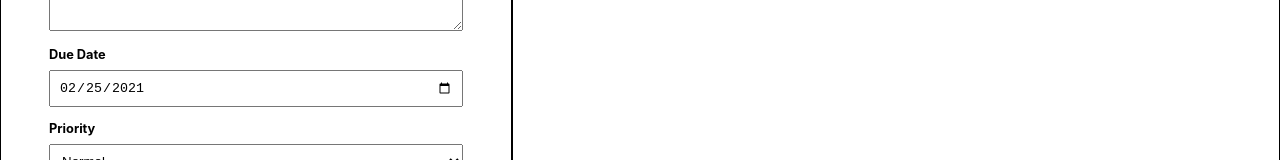
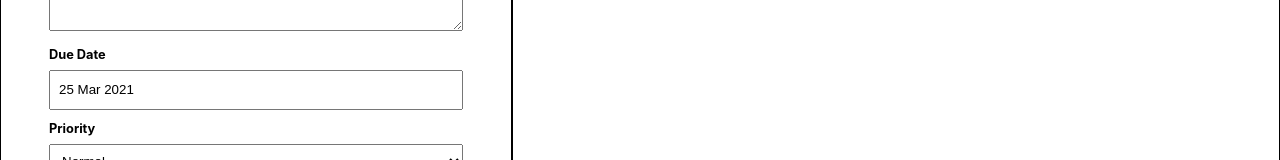
Before and after one commit to AtticusFinchIPH/sota-tek, a React (Create React App) app: page / in a window 1280 px wide. Shown: the part 363-523 px from the top of the page. Built offline with nearby package versions, Linux system fonts and the light colour scheme.

Commit message:
Handle date-format

```diff
--- a/package.json
+++ b/package.json
@@ -4,6 +4,7 @@
   "private": true,
   "dependencies": {
     "react": "^17.0.2",
+    "react-datepicker": "^3.6.0",
     "react-dom": "^17.0.2",
     "react-redux": "^7.2.3",
     "react-scripts": "4.0.3",
--- a/src/components/NewTask.js
+++ b/src/components/NewTask.js
@@ -4,14 +4,10 @@ import './NewTask.css';
 import TaskForm from './TaskForm';
 
 const NewTask = () => {
-    const today = new Date();
-    const date = `${today.getDate()}`.length === 1 ? `0${today.getDate()}` : `${today.getDate()}`;
-    const month = `${today.getMonth()}`.length === 1 ? `0${today.getMonth()}` : `${today.getMonth()}`;
-    const todayFormatted = `${today.getFullYear()}-${month}-${date}`;
     const defaultTask = {
         title: '',
         desc: '',
-        dueDate: todayFormatted,
+        dueDate: new Date(),
         priority: 2
     }
     return (
--- a/src/components/TaskForm.css
+++ b/src/components/TaskForm.css
@@ -71,3 +71,9 @@
 .taskForm__update {
     grid-area: taskForm__submit;
 }
+.customDatePickerWidth,
+.customDatePickerWidth > div.react-datepicker-wrapper,
+.customDatePickerWidth > div > div.react-datepicker__input-container
+.customDatePickerWidth > div > div.react-datepicker__input-container input {
+   width: 100%;
+}
--- a/src/components/TaskForm.js
+++ b/src/components/TaskForm.js
@@ -1,6 +1,8 @@
 
-import { useState } from 'react';
+import { forwardRef, useState } from 'react';
 import { useDispatch } from 'react-redux';
+import DatePicker from 'react-datepicker';
+import 'react-datepicker/dist/react-datepicker.css';
 import './NewTask.css';
 import './TaskForm.css';
 import { addTask, updateTask } from '../actions/taskActions';
@@ -9,12 +11,8 @@ const TaskForm = ({task, isNew, closeDetail}) => {
     const dispatch = useDispatch();
     const [title, setTitle] = useState(task.title);
     const [desc, setDesc] = useState(task.desc);
-    const [dueDate, setDueDate] = useState(task.dueDate);
+    const [dueDate, setDueDate] = useState(Date.parse(task.dueDate));
     const [priority, setPriority] = useState(task.priority);
-    const today = new Date();
-    const date = `${today.getDate()}`.length === 1 ? `0${today.getDate()}` : `${today.getDate()}`;
-    const month = `${today.getMonth()}`.length === 1 ? `0${today.getMonth()}` : `${today.getMonth()}`;
-    const todayFormatted = `${today.getFullYear()}-${month}-${date}`;
     const changeTitle = (e) => {
         e.preventDefault();
         setTitle(e.target.value);
@@ -23,10 +21,9 @@ const TaskForm = ({task, isNew, closeDetail}) => {
         e.preventDefault();
         setDesc(e.target.value);
     }
-    const changeDueDate = (e) => {
-        e.preventDefault();
-        console.log(e.target.value)
-        setDueDate(e.target.value);
+    const changeDueDate = (date) => {
+        console.log(date)
+        setDueDate(date);
     }
     const changePriority = (e) => {
         e.preventDefault();
@@ -38,13 +35,22 @@ const TaskForm = ({task, isNew, closeDetail}) => {
             dispatch(addTask({ id: Math.random(), title, desc, dueDate, priority }));
             setTitle('');
             setDesc('');
-            setDueDate(todayFormatted);
+            setDueDate(new Date())
             setPriority(2);
         } else {
             dispatch(updateTask({ id: task.id, title, desc, dueDate, priority }));
             closeDetail();
         }
     }
+    const CustomDateInput = forwardRef(
+        ({ value, onClick }, ref) => (
+            <input
+                type='text' readOnly={true}
+                onClick={onClick} ref={ref} value={value}
+                style={{ height: '40px'}}
+            />
+        ),
+    );
     return (
         <form className="taskForm" onSubmit={handleSubmit}>
             <input
@@ -65,13 +71,15 @@ const TaskForm = ({task, isNew, closeDetail}) => {
             </div>
             <div className="taskForm__date flex-column">
                 <label htmlFor="tf__input__date"><b>Due Date</b></label>
-                <input
-                    type="date" placeholder="Add new task ..."
-                    name="tf__input__date"
-                    min={todayFormatted}
-                    value={dueDate}
-                    onChange={changeDueDate}
-                />
+                <div className="customDatePickerWidth">
+                    <DatePicker
+                        dateFormat="d MMM yyyy"
+                        minDate={new Date()}
+                        selected={dueDate}
+                        onChange={changeDueDate}
+                        customInput={<CustomDateInput />}
+                    />
+                </div>
             </div>
             <div className="taskForm__prio flex-column">
                 <label htmlFor="tf__select__prio"><b>Priority</b></label>
```
Also changed, not shown: 1 other file (tests, documents, lock files or other folders).
